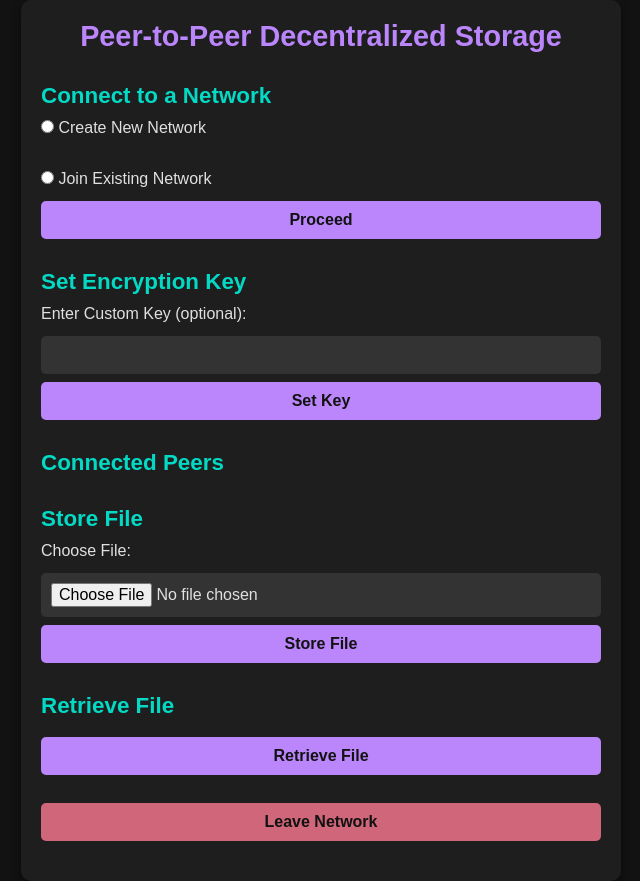
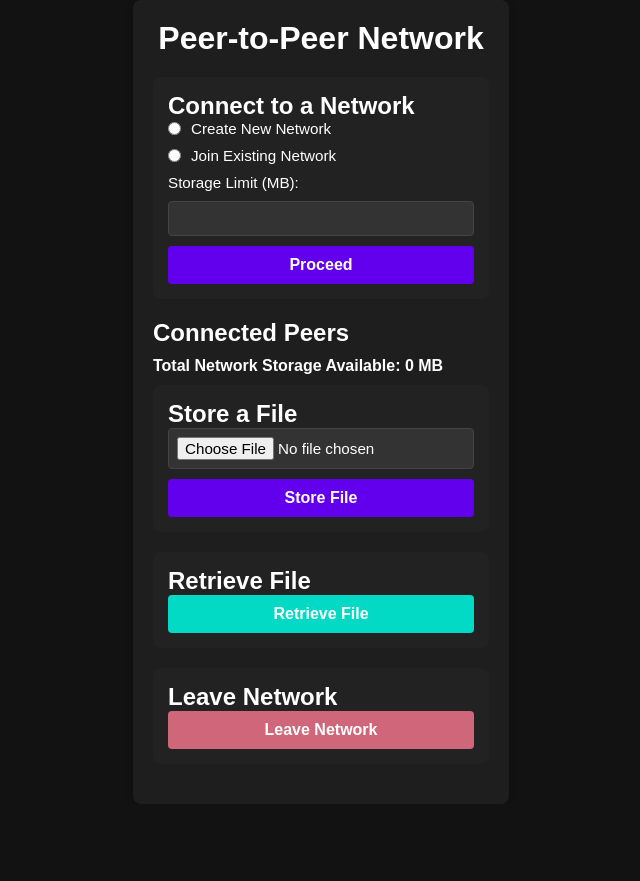
Before and after one commit to Kakarotprince/peer-to-peer-decentralised-storage, a Flask app: page / in a window 1280 px wide. Shown: the whole page, without its empty margins (319-959 px from the left). After the commit the page ends 764 px from the top, so only its background shows below. Run offline with Flask 3, Linux system fonts and the light colour scheme.

Commit message:
yesterdays work

```diff
--- a/app.py
+++ b/app.py
@@ -7,7 +7,7 @@
 from werkzeug.utils import secure_filename
 from io import BytesIO
 import struct
-import time  # To add timestamp for files
+import time
 
 app = Flask(__name__)
 app.secret_key = 'your_secret_key'
@@ -24,11 +24,13 @@
 
 # Node class
 class Node:
-    def __init__(self, host):
+    def __init__(self, host, storage_limit):
         self.host = host
         self.port = COMMON_PORT
         self.peers = []
         self.storage = {}
+        self.storage_limit = storage_limit * 1024 * 1024  # Convert MB to bytes
+        self.used_storage = 0  # Track used storage space
         self.encryption_key = Fernet.generate_key()
         self.cipher = Fernet(self.encryption_key)
         self.server_thread = threading.Thread(target=self.start_server)
@@ -55,58 +57,40 @@
                 if data:
                     command, content = pickle.loads(data)
                     if command == 'JOIN':
-                        peer_host = content
-                        if peer_host not in self.peers:
-                            self.peers.append(peer_host)
-                            # Broadcast updated peer list to all connected peers
+                        peer_host, peer_storage_limit = content
+                        if peer_host not in [peer[0] for peer in self.peers]:
+                            self.peers.append((peer_host, peer_storage_limit))
                             self.broadcast_peers()
-                            flash('New peer added to the network')
                     elif command == 'STORE':
-                        peer_id, encrypted_file, filename, timestamp = content
-                        self.storage[peer_id] = (encrypted_file, filename, timestamp)
-                    elif command == 'RETRIEVE':
-                        peer_id = content
-                        if peer_id in self.storage:
-                            encrypted_file, filename, timestamp = self.storage[peer_id]
-                            file_size = len(encrypted_file)
-                            client.send(struct.pack('Q', file_size))
-                            client.sendall(encrypted_file)
-                            client.send(pickle.dumps(('DATA', filename, timestamp)))
+                        peer_id, encrypted_file, filename, timestamp, file_size = content
+                        if self.used_storage + file_size <= self.storage_limit:
+                            self.storage[peer_id] = (encrypted_file, filename, timestamp)
+                            self.used_storage += file_size
                         else:
-                            client.send(pickle.dumps(('ERROR', 'File not found')))
+                            client.send(pickle.dumps(('ERROR', 'Insufficient storage space')))
                     elif command == 'PEERS':
                         self.peers = content
         finally:
             client.close()
 
-    def connect_to_network(self, peer_host):
+    def connect_to_network(self, peer_host, peer_storage_limit):
         try:
             with socket.socket(socket.AF_INET, socket.SOCK_STREAM) as client:
                 client.connect((peer_host, COMMON_PORT))
-                client.send(pickle.dumps(('JOIN', self.host)))
-            self.peers.append(peer_host)
+                client.send(pickle.dumps(('JOIN', (self.host, peer_storage_limit))))
+            self.peers.append((peer_host, peer_storage_limit))
             flash('Connected to existing network successfully')
         except (ConnectionRefusedError, socket.timeout):
             flash('Failed to connect to existing network.')
 
     def broadcast_peers(self):
-        """Send the updated peer list to all connected peers."""
-        for peer_host in self.peers:
+        for peer_host, peer_storage_limit in self.peers:
             with socket.socket(socket.AF_INET, socket.SOCK_STREAM) as client:
                 try:
                     client.connect((peer_host, COMMON_PORT))
                     client.send(pickle.dumps(('PEERS', self.peers)))
                 except:
-                    pass  # Ignore if peer is unavailable
-
-    def set_encryption_key(self, custom_key=None):
-        if custom_key:
-            # Use custom key
-            self.encryption_key = custom_key.encode()
-        else:
-            # Generate a random key
-            self.encryption_key = Fernet.generate_key()
-        self.cipher = Fernet(self.encryption_key)
+                    pass
 
     def store_file(self, filepath):
         try:
@@ -114,22 +98,30 @@
                 file_data = file.read()
             encrypted_file = self.cipher.encrypt(file_data)
             filename = os.path.basename(filepath)
-            timestamp = time.time()  # Capture the upload time
+            file_size = len(encrypted_file)
+            timestamp = time.time()
 
-            for peer_host in self.peers:
+            if self.used_storage + file_size > self.storage_limit:
+                flash("File exceeds available storage space. Cannot store file.")
+                return
+
+            for peer_host, _ in self.peers:
                 with socket.socket(socket.AF_INET, socket.SOCK_STREAM) as client:
                     if peer_host != self.host:
                         client.connect((peer_host, COMMON_PORT))
-                        client.send(pickle.dumps(('STORE', (self.port, encrypted_file, filename, timestamp))))
+                        client.send(pickle.dumps(('STORE', (self.port, encrypted_file, filename, timestamp, file_size))))
 
-            # Delete the local file after distribution
+            self.used_storage += file_size
             os.remove(filepath)
             flash(f'File {filename} stored successfully across network')
         except Exception as e:
             flash(f'Failed to store file: {str(e)}')
 
+    def calculate_total_network_storage(self):
+        """Calculate the total available storage across all peers."""
+        return sum(peer_storage for _, peer_storage in self.peers) + (self.storage_limit - self.used_storage) / (1024 * 1024)
+
     def retrieve_file(self):
-        """Retrieve the file stored by the current node's IP from the network."""
         file_data, filename, timestamp = self.storage.get(self.port, (None, None, None))
         if file_data:
             decrypted_file = self.cipher.decrypt(file_data)
@@ -146,71 +138,65 @@
                 os.remove(file_path)
                 print(f"Deleted file: {file_path}")
 
-
 # Initialize Node with the current host IP
 current_host = socket.gethostbyname(socket.gethostname())
-node = Node(host=current_host)
+node = None
 
 @app.route('/')
 def index():
-    return render_template('index.html', host_ip=node.host, peers=node.peers)
+    global node
+    total_storage = node.calculate_total_network_storage() if node else 0
+    return render_template('index.html', host_ip=node.host if node else current_host, peers=node.peers if node else [], total_storage=total_storage)
 
 @app.route('/connect', methods=['POST'])
 def connect():
+    global node
     action = request.form['action']
+    storage_limit = int(request.form['storage_limit'])
+    node = Node(current_host, storage_limit)
+
     if action == 'create':
-        flash(f"Network created. Your IP address is {node.host}")
+        flash(f"Network created with {storage_limit} MB storage. Your IP address is {node.host}")
     elif action == 'join':
         peer_host = request.form['peer_host']
-        node.connect_to_network(peer_host)
-    return redirect(url_for('index'))
-
-@app.route('/set_encryption_key', methods=['POST'])
-def set_encryption_key():
-    custom_key = request.form.get('custom_key')
-    node.set_encryption_key(custom_key)
-    flash('Encryption key set successfully.')
+        node.connect_to_network(peer_host, storage_limit)
     return redirect(url_for('index'))
 
 @app.route('/store', methods=['POST'])
 def store():
+    if not node:
+        flash("Please create or join a network first.")
+        return redirect(url_for('index'))
+
     file = request.files['file']
-
     if file:
         filepath = os.path.join(app.config['UPLOAD_FOLDER'], secure_filename(file.filename))
         file.save(filepath)
         node.store_file(filepath)
     else:
         flash('No file selected')
-
     return redirect(url_for('index'))
 
 @app.route('/retrieve', methods=['POST'])
 def retrieve():
+    if not node:
+        flash("Please join or create a network first.")
+        return redirect(url_for('index'))
+
     file_data, filename, timestamp = node.retrieve_file()
-
     if file_data:
-        file_size = len(file_data)
-        download_url = url_for('download_file', filename=filename)
-        flash(f'File retrieved: {filename} (Size: {file_size} bytes, Uploaded: {time.ctime(timestamp)})')
-        return redirect(download_url)
+        file_stream = BytesIO(file_data)
+        file_stream.seek(0)
+        download_filename = f"{filename}_{time.strftime('%Y%m%d-%H%M%S', time.localtime(timestamp))}"
+        return send_file(file_stream, download_name=download_filename, as_attachment=True)
     else:
         flash('Failed to retrieve file')
         return redirect(url_for('index'))
 
-@app.route('/download/<filename>')
-def download_file(filename):
-    file_data, filename, _ = node.retrieve_file()
-    if file_data:
-        file_stream = BytesIO(file_data)
-        file_stream.seek(0)
-        return send_file(file_stream, download_name=filename, as_attachment=True)
-    flash('File not found')
-    return redirect(url_for('index'))
-
 @app.route('/leave', methods=['POST'])
 def leave():
-    node.leave_network()
+    if node:
+        node.leave_network()
     flash('Left the network and deleted data')
     return redirect(url_for('index'))
 
--- a/static/style.css
+++ b/static/style.css
@@ -1,4 +1,4 @@
-/* Reset some default styling */
+/* Global styles */
 *,
 *::before,
 *::after {
@@ -8,9 +8,9 @@
 }
 
 body {
-    font-family: 'Arial', sans-serif;
+    font-family: Arial, sans-serif;
     background-color: #121212;
-    color: #e0e0e0;
+    color: #ffffff;
     display: flex;
     justify-content: center;
     align-items: center;
@@ -19,106 +19,126 @@
 }
 
 .container {
-    width: 100%;
     max-width: 600px;
     padding: 20px;
     background-color: #1e1e1e;
-    border-radius: 10px;
-    box-shadow: 0 4px 8px rgba(0, 0, 0, 0.5);
+    border-radius: 8px;
+    box-shadow: 0 4px 8px rgba(0, 0, 0, 0.2);
 }
 
-h1 {
-    color: #bb86fc;
-    font-size: 1.8em;
+header {
     text-align: center;
     margin-bottom: 20px;
 }
 
-h2 {
-    color: #03dac5;
-    font-size: 1.4em;
-    margin-top: 30px;
-    margin-bottom: 10px;
+h1, h2 {
+    color: #ffffff;
 }
 
-.section {
+.flash-messages ul {
+    list-style-type: none;
+    background-color: #333;
+    padding: 10px;
+    border-radius: 4px;
     margin-bottom: 20px;
 }
 
-label, input, button {
-    font-size: 1em;
+.flash-messages li {
+    margin-bottom: 5px;
+    font-size: 0.9em;
+    color: #ff5555;
+}
+
+form {
+    display: flex;
+    flex-direction: column;
+    gap: 10px;
 }
 
 label {
-    display: block;
-    margin: 10px 0 5px;
-    color: #e0e0e0;
+    display: flex;
+    align-items: center;
+    font-size: 0.95em;
+}
+
+label input {
+    margin-right: 10px;
 }
 
 input[type="text"],
-input[type="file"],
-button {
-    width: 100%;
-    padding: 10px;
-    margin-top: 8px;
+input[type="number"],
+input[type="file"] {
+    padding: 8px;
+    font-size: 0.95em;
     background-color: #333;
-    color: #e0e0e0;
-    border: none;
-    border-radius: 5px;
-    transition: background-color 0.3s;
+    color: #ffffff;
+    border: 1px solid #444;
+    border-radius: 4px;
 }
 
 input[type="text"]:focus,
-input[type="file"]:focus,
-button:hover {
-    background-color: #444;
+input[type="number"]:focus,
+input[type="file"]:focus {
     outline: none;
+    border-color: #555;
 }
 
 button {
-    background-color: #bb86fc;
-    color: #121212;
+    padding: 10px 15px;
+    font-size: 1em;
     font-weight: bold;
+    border: none;
+    border-radius: 4px;
     cursor: pointer;
 }
 
-button.btn-danger {
+.button-primary {
+    background-color: #6200ee;
+    color: #ffffff;
+}
+
+.button-secondary {
+    background-color: #03dac5;
+    color: #ffffff;
+}
+
+.button-danger {
     background-color: #cf6679;
-    color: #121212;
+    color: #ffffff;
 }
 
 button:hover {
-    background-color: #9257d9;
+    opacity: 0.9;
 }
 
-.btn-danger:hover {
-    background-color: #b04155;
+.peer-list {
+    list-style-type: none;
+    padding: 0;
+    margin: 10px 0;
+    font-size: 0.95em;
 }
 
-/* Flash messages */
-#notifications ul {
-    list-style: none;
-    padding: 0;
-    margin: 10px 0;
+.peer-list li {
+    background-color: #333;
+    padding: 8px;
+    border-radius: 4px;
+    margin-bottom: 5px;
 }
 
-.alert {
-    padding: 10px;
-    margin-bottom: 10px;
-    background-color: #cf6679;
-    color: #121212;
-    border-radius: 5px;
-    text-align: center;
+.network-section,
+.file-section {
+    margin-bottom: 20px;
+    padding: 15px;
+    background-color: #222;
+    border-radius: 8px;
 }
 
-/* Toggle Visibility for Join Network Section */
-#join-info {
+.join-info {
     display: none;
 }
 
-/* Responsiveness */
-@media (max-width: 600px) {
-    h1 {
-        font-size: 1.5em;
-    }
+.network-info p {
+    font-size: 1em;
+    font-weight: bold;
+    margin: 10px 0;
 }
--- a/templates/index.html
+++ b/templates/index.html
@@ -8,94 +8,81 @@
 </head>
 <body>
     <div class="container">
-        <h1>Peer-to-Peer Decentralized Storage</h1>
+        <header>
+            <h1>Peer-to-Peer Network</h1>
+        </header>
 
-        <!-- Flash Messages -->
-        <section id="notifications">
+        <section class="flash-messages">
             {% with messages = get_flashed_messages() %}
               {% if messages %}
                 <ul role="alert">
                   {% for message in messages %}
-                    <li class="alert">{{ message }}</li>
+                    <li>{{ message }}</li>
                   {% endfor %}
                 </ul>
               {% endif %}
             {% endwith %}
         </section>
 
-        <!-- Connect or Create Network -->
-        <section class="section">
+        <section class="network-section">
             <h2>Connect to a Network</h2>
-            <form action="/connect" method="post">
+            <form action="/connect" method="post" class="network-form">
                 <label>
                     <input type="radio" name="action" value="create" required>
                     Create New Network
                 </label>
-                <br>
                 <label>
                     <input type="radio" name="action" value="join">
                     Join Existing Network
                 </label>
-                <div id="join-info" style="display: none;">
+                <div id="join-info" class="join-info">
                     <label for="peer_host">Enter Host IP:</label>
                     <input type="text" id="peer_host" name="peer_host" placeholder="e.g., 192.168.0.1">
                 </div>
-                <button type="submit">Proceed</button>
+                <label for="storage_limit">Storage Limit (MB):</label>
+                <input type="number" id="storage_limit" name="storage_limit" min="1" required>
+                <button type="submit" class="button-primary">Proceed</button>
             </form>
         </section>
 
-        <!-- Encryption Key Section -->
-        <section class="section">
-            <h2>Set Encryption Key</h2>
-            <form action="/set_encryption_key" method="post">
-                <label for="custom_key">Enter Custom Key (optional):</label>
-                <input type="text" id="custom_key" name="custom_key">
-                <button type="submit">Set Key</button>
+        <section class="network-info">
+            <h2>Connected Peers</h2>
+            <ul class="peer-list">
+                {% for peer_host, peer_storage in peers %}
+                    <li>{{ peer_host }} ({{ peer_storage }} MB)</li>
+                {% endfor %}
+            </ul>
+            <p>Total Network Storage Available: {{ total_storage }} MB</p>
+        </section>
+
+        <section class="file-section">
+            <h2>Store a File</h2>
+            <form action="/store" method="post" enctype="multipart/form-data" class="file-form">
+                <input type="file" name="file" required>
+                <button type="submit" class="button-primary">Store File</button>
             </form>
         </section>
 
-        <!-- Peer List Display -->
-        <section class="section">
-            <h2>Connected Peers</h2>
-            <ul>
-                {% for peer in peers %}
-                <li>{{ peer }}</li>
-                {% endfor %}
-            </ul>
-        </section>
-
-        <!-- Store File -->
-        <section class="section">
-            <h2>Store File</h2>
-            <form action="/store" method="post" enctype="multipart/form-data">
-                <label for="file">Choose File:</label>
-                <input type="file" id="file" name="file">
-                <button type="submit" class="btn">Store File</button>
+        <section class="file-section">
+            <h2>Retrieve File</h2>
+            <form action="/retrieve" method="post">
+                <button type="submit" class="button-secondary">Retrieve File</button>
             </form>
         </section>
 
-        <!-- Retrieve File Section -->
-        <section class="section">
-            <h2>Retrieve File</h2>
-            <form action="/retrieve" method="post">
-                <button type="submit" class="btn">Retrieve File</button>
-            </form>
-        </section>
-
-        <!-- Leave Network Section -->
-        <section class="section">
+        <section class="network-section">
+            <h2>Leave Network</h2>
             <form action="/leave" method="post">
-                <button type="submit" class="btn btn-danger">Leave Network</button>
+                <button type="submit" class="button-danger">Leave Network</button>
             </form>
         </section>
     </div>
 
     <script>
-        document.querySelector('input[name="action"][value="join"]').addEventListener('click', function() {
-            document.getElementById('join-info').style.display = 'block';
-        });
-        document.querySelector('input[name="action"][value="create"]').addEventListener('click', function() {
-            document.getElementById('join-info').style.display = 'none';
+        document.querySelectorAll('input[name="action"]').forEach(radio => {
+            radio.addEventListener('change', function() {
+                document.getElementById('join-info').style.display = this.value === 'join' ? 'block' : 'none';
+            });
         });
     </script>
 </body>
```
